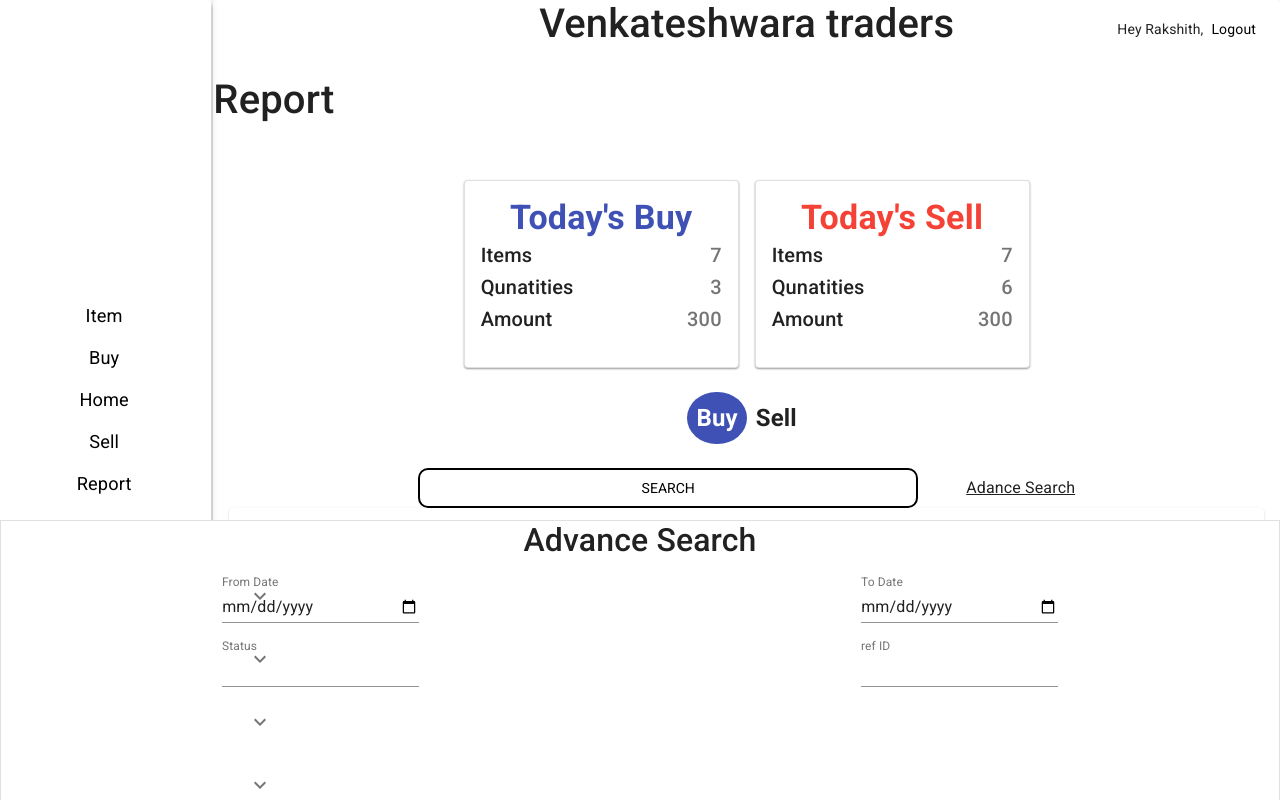
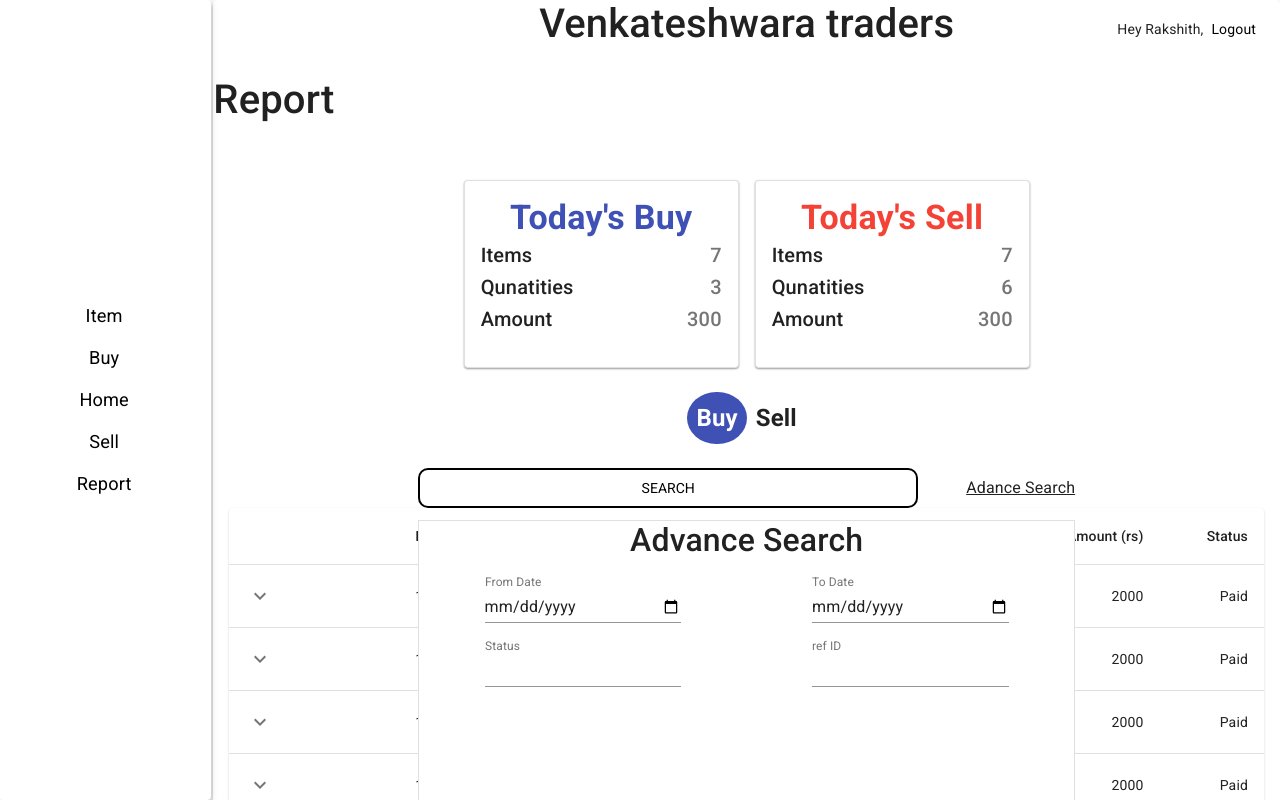
Before and after one commit to Rakgowda/nextjs, a Next.js app: page /report in a window 1280 px wide. Shown: the top 800 px of the page. Built offline with nearby package versions, Linux system fonts and the light colour scheme.

Commit message:
updating advancesearch style

```diff
--- a/package.json
+++ b/package.json
@@ -10,6 +10,7 @@
   "dependencies": {
     "@material-ui/core": "^4.12.1",
     "@material-ui/icons": "^4.11.2",
+    "@material-ui/pickers": "^3.3.10",
     "@zeit/next-sass": "^1.0.1",
     "bootstrap": "^5.0.0-beta3",
     "next": "10.1.3",
--- a/styles/Theme.module.css
+++ b/styles/Theme.module.css
@@ -6,6 +6,7 @@
     display: flex;
   justify-content: center;
   align-items: center;
+  position: relative;
   }
 
 .placeBottomleft
```
Also changed, not shown: 1 other file (tests, documents, lock files or other folders).
